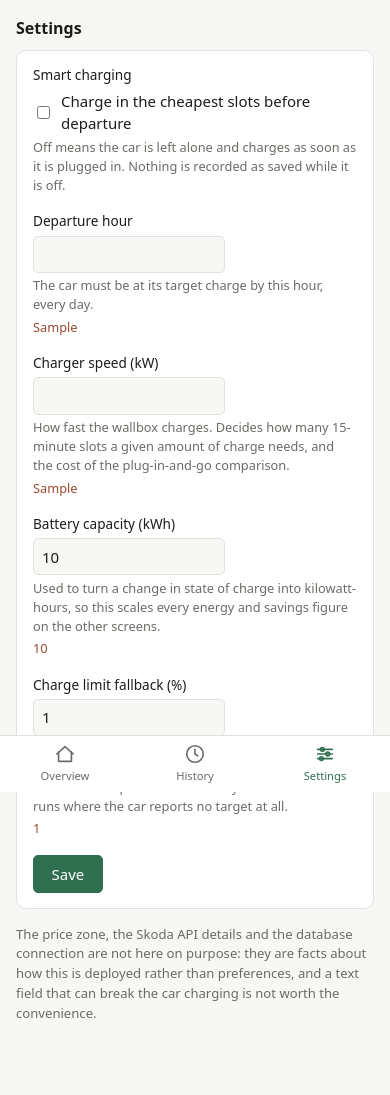
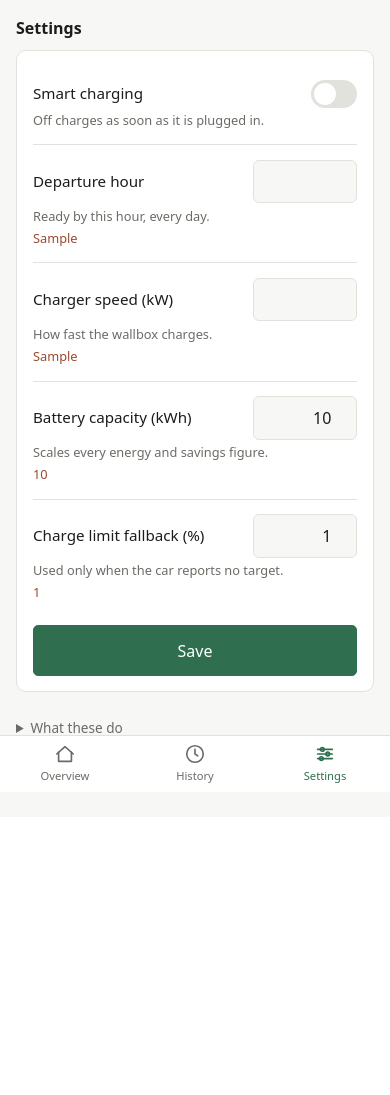
Before and after one commit to orma5/ev-smart-charge, a Flask app: template templates/settings.html in a window 390 px wide. Shown: the part 52-1147 px from the top of the page. After the commit the page ends 835 px from the top, so only its background shows below. Run offline with Flask 3, Linux system fonts and the light colour scheme; the template is opened without the code that fills it: most values are stand-ins (such as "Sample title", 1, 10 or a date in 2020); parts of the project's set-up code (start-up, migrations or seed data) failed here and were passed over.

Commit message:
Make the settings screen a settings screen
It was five stacked blocks, each a label over a wide box over a paragraph.
On a phone the prose was most of the page and you scrolled past all of it
every time to reach Save, which is the opposite of what a settings screen is
for: the text is read once and the controls are used repeatedly.

Now each setting is a row - name left, value right, one line of hint under
both. Every value here is short, so right-aligning them against the edge
makes the rows scannable instead of adrift in 12rem boxes. The five rows and
Save fit one phone screen without scrolling.

The explanations are kept rather than cut - "usually has no effect" is worth
knowing about the charge limit - but folded into one collapsed block at the
bottom, along with the note about why the deployment facts are not editable
here. Read once, then out of the way.

Smart charging becomes a real switch. It is the one control on this screen
with an immediate consequence, so it should look like something you flipped
rather than a checkbox in a list.

Two mobile details that are not cosmetic: inputs go to a 16px floor, below
which iOS Safari zooms the page in on focus and does not zoom back out, and
inputmode picks the right keyboard - numeric for the whole numbers, decimal
for the two that take a point.

Co-Authored-By: Claude Opus 5 <noreply@anthropic.com>
Claude-Session: https://claude.ai/code/session_01MdWRrs6NL3tWgXjyxDMRRN

```diff
--- a/templates/base.html
+++ b/templates/base.html
@@ -107,16 +107,49 @@
   .strip .slot { fill: var(--line); }
   .strip .slot.charged { fill: var(--accent); }
 
-  form label { display: block; margin-bottom: 1rem; }
-  form .label { display: block; font-size: .85rem; margin-bottom: .25rem; }
+  /* A settings row: name on the left, value on the right, one line of hint
+     under both. Every value here is short - 7, 11.0, 82, 80 - so they read
+     better right-aligned against the edge than adrift in a 12rem box, and the
+     rows line up into something scannable instead of a stack of paragraphs. */
+  .field {
+    display: grid; grid-template-columns: 1fr auto; align-items: center;
+    gap: .2rem 1rem; padding: .8rem 0;
+    border-bottom: 1px solid var(--line);
+  }
+  .field:last-of-type { border-bottom: 0; }
+  .field .label { font-size: .95rem; }
+  .field .hint { grid-column: 1 / -1; color: var(--muted); font-size: .8rem; }
+  .field .error { grid-column: 1 / -1; color: var(--warn); font-size: .8rem; }
+
   form input[type=number], form input[type=text] {
-    width: 12rem; padding: .4rem .5rem; font: inherit;
+    width: 7rem; padding: .45rem .6rem; font: inherit; text-align: right;
     background: var(--bg); color: var(--ink);
-    border: 1px solid var(--line); border-radius: 5px;
+    border: 1px solid var(--line); border-radius: 6px;
   }
-  form .hint { display: block; color: var(--muted); font-size: .8rem; margin-top: .2rem; }
-  form .error { display: block; color: var(--warn); font-size: .8rem; margin-top: .2rem; }
-  form .toggle { display: flex; gap: .5rem; align-items: center; }
+
+  /* A real switch rather than a checkbox. This is the one control here with
+     an immediate consequence - off means the car charges the moment it is
+     plugged in - so it should look like something you flipped. */
+  .switch { position: relative; display: inline-block; width: 46px; height: 28px; }
+  .switch input { position: absolute; opacity: 0; width: 100%; height: 100%; margin: 0; cursor: pointer; }
+  .switch .track {
+    position: absolute; inset: 0; border-radius: 999px;
+    background: var(--line); transition: background .15s; pointer-events: none;
+  }
+  .switch .track::after {
+    content: ""; position: absolute; top: 3px; left: 3px; width: 22px; height: 22px;
+    border-radius: 50%; background: var(--panel); transition: transform .15s;
+  }
+  .switch input:checked ~ .track { background: var(--accent); }
+  .switch input:checked ~ .track::after { transform: translateX(18px); }
+  .switch input:focus-visible ~ .track { outline: 2px solid var(--accent); outline-offset: 2px; }
+
+  /* The long explanations that used to sit under every field. Kept, because
+     "usually has no effect" is worth knowing, but folded away: on a phone they
+     were four fifths of the page and you scrolled past them every time. */
+  details.about { margin-top: 1.25rem; }
+  details.about summary { cursor: pointer; color: var(--muted); font-size: .85rem; padding: .4rem 0; }
+  details.about p { color: var(--muted); font-size: .85rem; margin: .5rem 0; }
   button {
     font: inherit; padding: .45rem 1.1rem; border-radius: 5px;
     border: 1px solid var(--accent); background: var(--accent); color: var(--panel);
@@ -169,6 +202,18 @@
     nav svg { display: block; width: 22px; height: 22px; fill: none;
               stroke: currentColor; stroke-width: 1.8;
               stroke-linecap: round; stroke-linejoin: round; }
+
+    form input[type=number], form input[type=text] {
+      /* 16px is a hard floor: below it iOS Safari zooms the whole page in when
+         the field takes focus, and does not zoom back out afterwards. */
+      font-size: 16px;
+      width: 6.5rem;
+      padding: .55rem .6rem;
+    }
+    .field { padding: .9rem 0; }
+    /* Full width, because a Save the width of the word "Save" is a small
+       target at the bottom of a form you just finished thumbing through. */
+    button[type=submit] { width: 100%; padding: .8rem; font-size: 1rem; margin-top: .5rem; }
   }
 </style>
 </head>
--- a/templates/settings.html
+++ b/templates/settings.html
@@ -11,58 +11,47 @@
 
 <div class="panel">
   <form method="post">
-    <label>
+    <label class="field">
       <span class="label">Smart charging</span>
-      <span class="toggle">
+      <span class="switch">
         <input type="checkbox" name="smart_charging_enabled" id="smart_charging_enabled"
                {% if settings.smart_charging_enabled %}checked{% endif %}>
-        <span>Charge in the cheapest slots before departure</span>
+        <span class="track"></span>
       </span>
-      <span class="hint">
-        Off means the car is left alone and charges as soon as it is plugged in.
-        Nothing is recorded as saved while it is off.
-      </span>
+      <span class="hint">Off charges as soon as it is plugged in.</span>
     </label>
 
-    <label>
+    <label class="field">
       <span class="label">Departure hour</span>
+      {# inputmode on top of type=number: the type drives validation and the
+         spinner, inputmode drives which keyboard a phone puts up. #}
       <input type="number" name="departure_hour" min="0" max="23" step="1"
-             value="{{ settings.departure_hour }}">
-      <span class="hint">The car must be at its target charge by this hour, every day.</span>
+             inputmode="numeric" value="{{ settings.departure_hour }}">
+      <span class="hint">Ready by this hour, every day.</span>
       {% if problems.departure_hour %}<span class="error">{{ problems.departure_hour }}</span>{% endif %}
     </label>
 
-    <label>
+    <label class="field">
       <span class="label">Charger speed (kW)</span>
       <input type="number" name="charger_speed_kw" min="0.1" max="350" step="0.1"
-             value="{{ settings.charger_speed_kw }}">
-      <span class="hint">
-        How fast the wallbox charges. Decides how many 15-minute slots a given
-        amount of charge needs, and the cost of the plug-in-and-go comparison.
-      </span>
+             inputmode="decimal" value="{{ settings.charger_speed_kw }}">
+      <span class="hint">How fast the wallbox charges.</span>
       {% if problems.charger_speed_kw %}<span class="error">{{ problems.charger_speed_kw }}</span>{% endif %}
     </label>
 
-    <label>
+    <label class="field">
       <span class="label">Battery capacity (kWh)</span>
       <input type="number" name="battery_capacity_kwh" min="1" max="500" step="0.1"
-             value="{{ settings.battery_capacity_kwh }}">
-      <span class="hint">
-        Used to turn a change in state of charge into kilowatt-hours, so this
-        scales every energy and savings figure on the other screens.
-      </span>
+             inputmode="decimal" value="{{ settings.battery_capacity_kwh }}">
+      <span class="hint">Scales every energy and savings figure.</span>
       {% if problems.battery_capacity_kwh %}<span class="error">{{ problems.battery_capacity_kwh }}</span>{% endif %}
     </label>
 
-    <label>
+    <label class="field">
       <span class="label">Charge limit fallback (%)</span>
       <input type="number" name="charge_limit_percent" min="1" max="100" step="1"
-             value="{{ settings.charge_limit_percent }}">
-      <span class="hint">
-        Usually has no effect. The car reports its own target — the one set in the
-        MyŠkoda app — and that wins whenever it is present. This is only used on
-        the rare runs where the car reports no target at all.
-      </span>
+             inputmode="numeric" value="{{ settings.charge_limit_percent }}">
+      <span class="hint">Used only when the car reports no target.</span>
       {% if problems.charge_limit_percent %}<span class="error">{{ problems.charge_limit_percent }}</span>{% endif %}
     </label>
 
@@ -70,10 +59,34 @@
   </form>
 </div>
 
-<p class="note">
-  The price zone, the Skoda API details and the database connection are not here on
-  purpose: they are facts about how this is deployed rather than preferences, and a
-  text field that can break the car charging is not worth the convenience.
-</p>
+<details class="about">
+  <summary>What these do</summary>
+
+  <p>
+    <strong>Smart charging</strong> off means the car is left alone and charges as soon
+    as it is plugged in. Nothing is recorded as saved while it is off.
+  </p>
+  <p>
+    <strong>Charger speed</strong> decides how many 15-minute slots a given amount of
+    charge needs, and prices the plug-in-and-go comparison the savings are measured
+    against.
+  </p>
+  <p>
+    <strong>Battery capacity</strong> turns a change in state of charge into
+    kilowatt-hours. It only matters for sessions the charger did not meter itself —
+    where it did, the measured figure is used instead.
+  </p>
+  <p>
+    <strong>Charge limit fallback</strong> usually has no effect. The car reports its
+    own target — the one set in the MyŠkoda app — and that wins whenever it is present.
+    This is only used on the rare runs where the car reports no target at all.
+  </p>
+  <p>
+    The price zone, the Skoda and Zaptec API details and the database connection are
+    not here on purpose: they are facts about how this is deployed rather than
+    preferences, and a text field that can break the car charging is not worth the
+    convenience.
+  </p>
+</details>
 
 {% endblock %}
```
